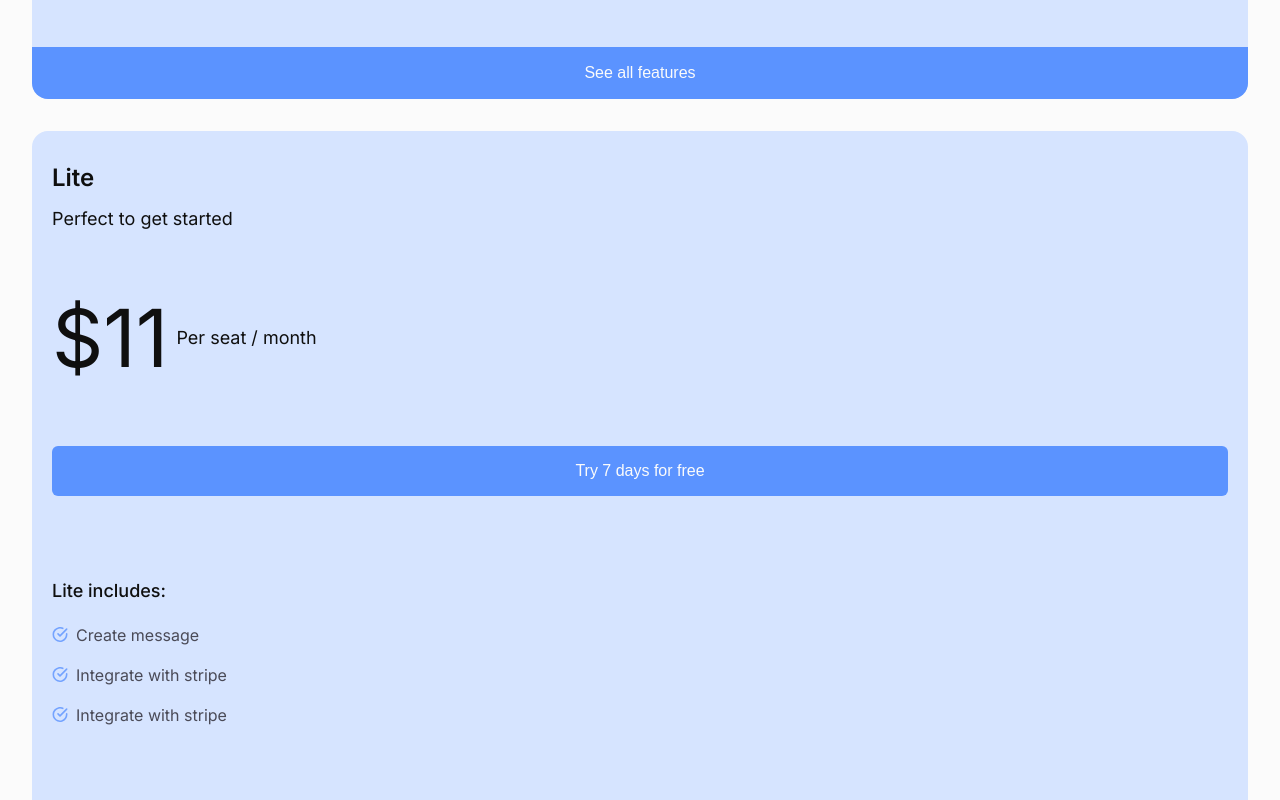
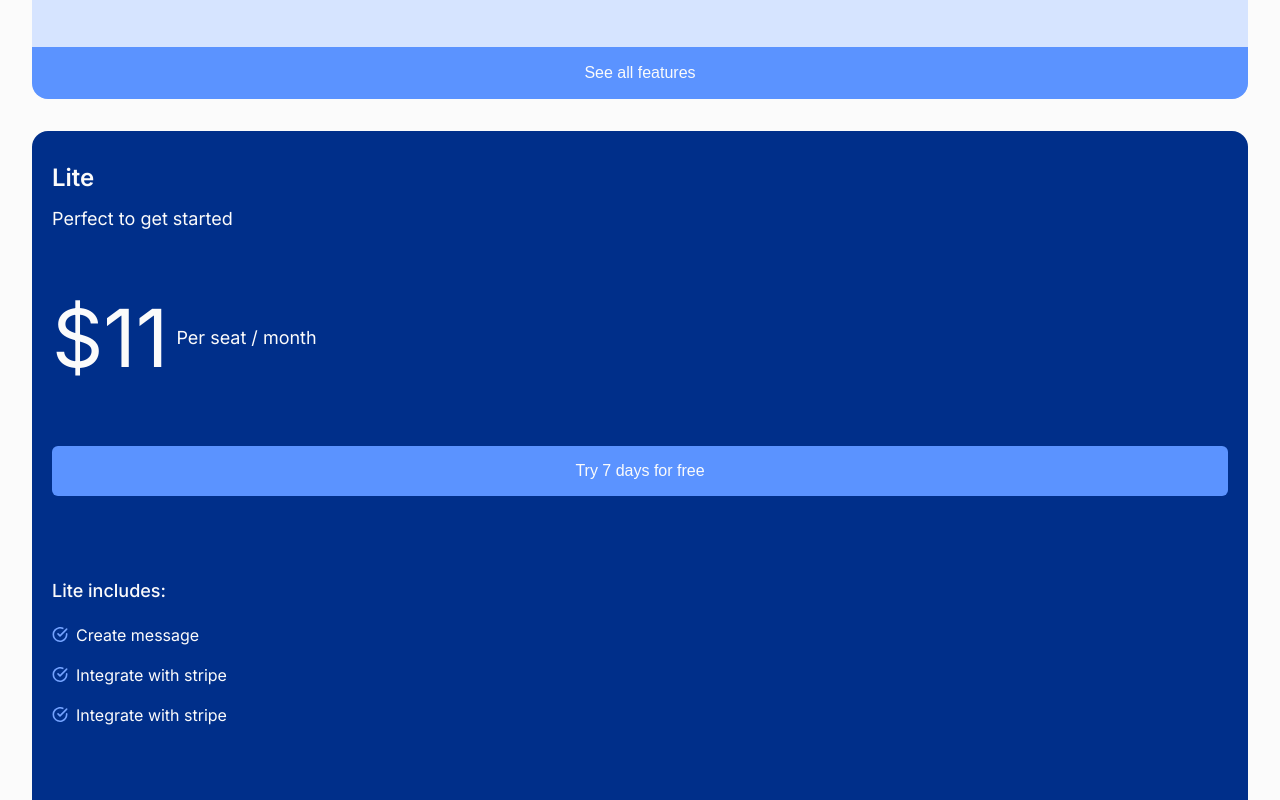
Before and after one commit to pujiragil/goaldime, a Next.js app: page / in a window 1280 px wide. Shown: the part 7580-8380 px from the top of the page. Built offline with nearby package versions, Linux system fonts and the light colour scheme.

Commit message:
create theme context(with useTheme) in card price components

```diff
--- a/components/Price/index.tsx
+++ b/components/Price/index.tsx
@@ -1,5 +1,5 @@
 import { useState } from "react";
-import styled from "styled-components";
+import styled, { DefaultTheme, ThemeProvider } from "styled-components";
 import { Container, Highlight, Subtitle, Title } from "../Global";
 
 const PriceWrapper = styled.section`
@@ -76,18 +76,12 @@ const CardWrapper = styled.div`
 const Card = styled.div`
   position: relative;
   font-family: var(--inter-font);
-  padding: 2rem 20px 0 20px;
+  padding: 2rem 20px 112px 20px;
   border-radius: 1rem;
-  background: #d6e4ff;
+  background: ${({ theme }) => (theme.primary ? "#002F8A" : "#d6e4ff")};
   display: flex;
   flex-direction: column;
   gap: 60px;
-  color: ${({ theme }) => theme.colors.primary};
-
-  & > span {
-    display: block;
-    height: 52px;
-  }
 `;
 
 const HeadlineWrapper = styled.div`
@@ -99,6 +93,7 @@ const HeadlineWrapper = styled.div`
 const Headline = styled.p`
   font-weight: 600;
   font-size: 24px;
+  color: ${({ theme }) => theme.primary ? "#FBFBFB" : theme.colors.primary};
 `;
 
 const Desc = styled(Headline)`
@@ -119,6 +114,7 @@ const AmountWrapper = styled.div`
 const Amount = styled.h3`
   font-weight: 400;
   font-size: 80px;
+  color: ${({ theme }) => theme.primary ? "#FBFBFB" : theme.colors.primary};
 `;
 
 const CardButton = styled.button`
@@ -142,6 +138,7 @@ const CardList = styled.div`
 const ListHead = styled.p`
   font-weight: 500;
   font-size: 18px;
+  color: ${({ theme }) => theme.primary ? "#FBFBFB" : theme.colors.primary};
 `;
 
 const List = styled.div`
@@ -165,7 +162,7 @@ const ListIcon = styled.img`
 const ListName = styled.p`
   font-weight: 400;
   font-size: 1rem;
-  color: #4a4a57;
+  color: ${({ theme }) => theme.primary ? "#FBFBFB" : "#4A4A57"};
 `;
 
 const FullButton = styled.button`
@@ -181,13 +178,27 @@ const FullButton = styled.button`
   justify-content: center;
   align-items: center;
   height: 52px;
-  color: #FBFBFB;
+  color: #fbfbfb;
   font-weight: 400;
   font-size: 1rem;
-`
+`;
 
-function CardItem() {
+interface CardItemProps {
+  isPrimary: boolean;
+}
+
+function CardItem({ isPrimary }: CardItemProps) {
+  const theme: DefaultTheme = {
+    colors: {
+      primary: "#0F0F0F",
+      secondary: "#5B93FF",
+      subtitle: "#FFC327",
+    },
+    primary: isPrimary,
+  };
+
   return (
+    <ThemeProvider theme={theme}>
       <Card>
         <HeadlineWrapper>
           <Headline>Lite</Headline>
@@ -219,9 +230,9 @@ function CardItem() {
           </List>
         </CardList>
 
-      <span></span>
         <FullButton>See all features</FullButton>
       </Card>
+    </ThemeProvider>
   );
 }
 
@@ -252,9 +263,9 @@ export default function Price() {
         </SwitchWrapper>
 
         <CardWrapper>
-          <CardItem />
-          <CardItem />
-          <CardItem />
+          <CardItem isPrimary={false} />
+          <CardItem isPrimary={true} />
+          <CardItem isPrimary={false} />
         </CardWrapper>
       </PriceWrapper>
     </Container>
--- a/pages/_app.tsx
+++ b/pages/_app.tsx
@@ -9,6 +9,7 @@ const theme: DefaultTheme = {
     secondary: "#5B93FF",
     subtitle: "#FFC327",
   },
+  primary: false
 };
 
 export default function App({ Component, pageProps }: AppProps) {
--- a/styled.d.ts
+++ b/styled.d.ts
@@ -6,6 +6,7 @@ declare module 'styled-components' {
       primary: string;
       secondary: string;
       subtitle: string;
-    }
+    },
+    primary: boolean;
   }
 }
```
Lines whose indentation alone changed are shown as unchanged.
